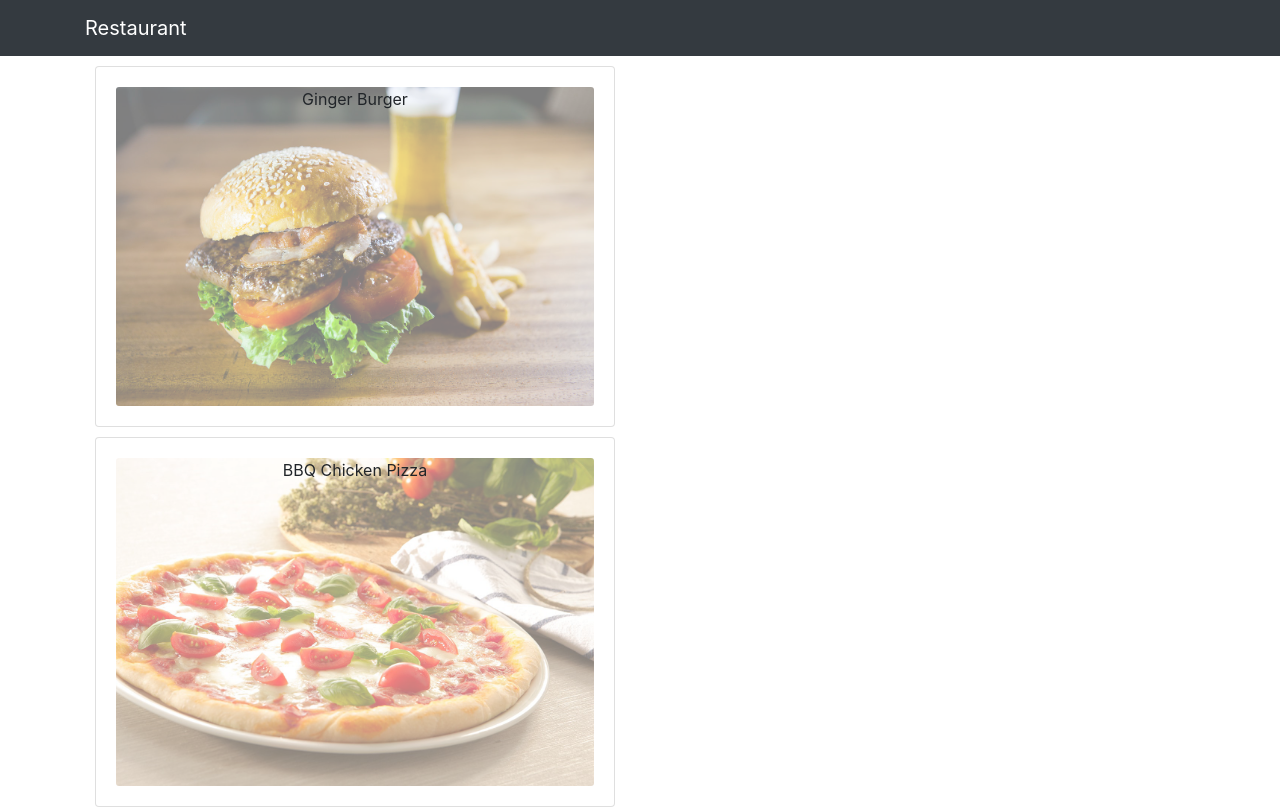
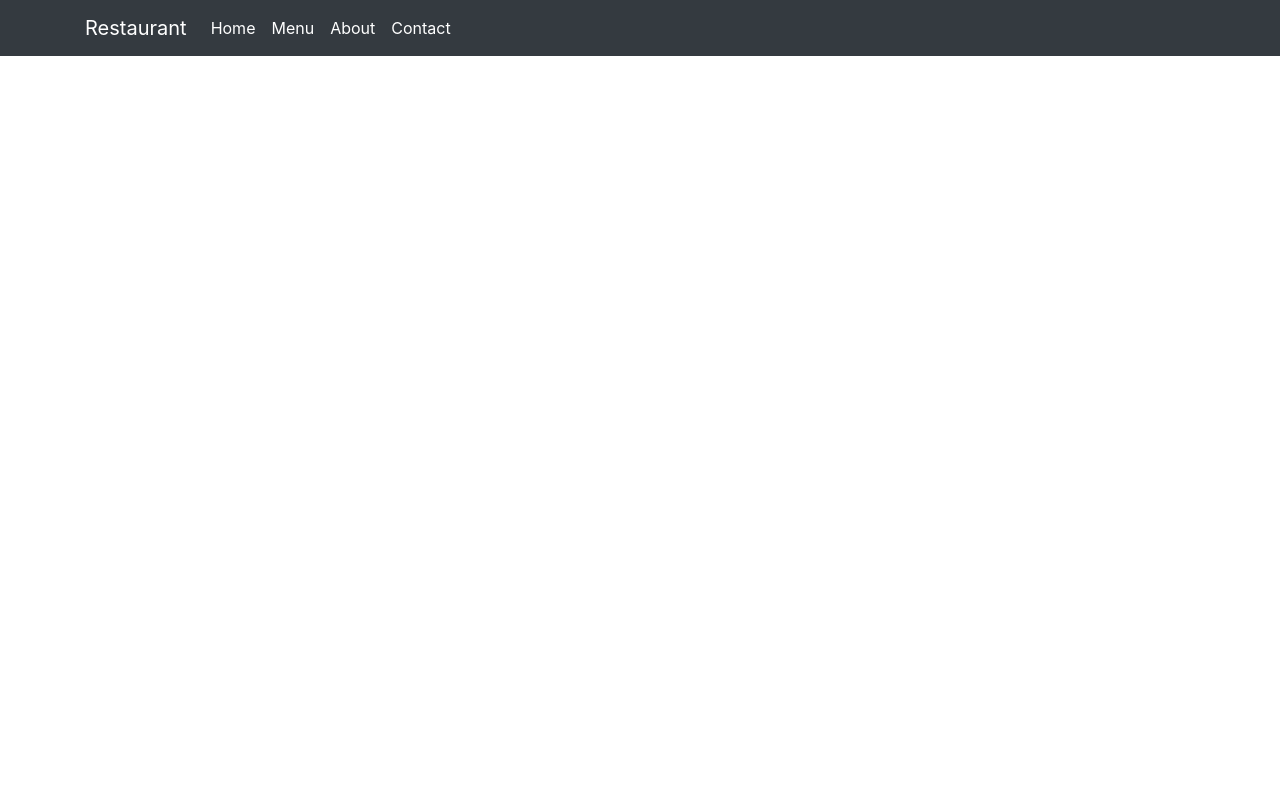
Before and after one commit to touhidulfahim/restaurant-react-app, a React (Create React App) app: page /home in a window 1280 px wide. Shown: the top 809 px of the page. Built offline with nearby package versions, Linux system fonts and the light colour scheme.

Commit message:
Added Router

```diff
--- a/package.json
+++ b/package.json
@@ -11,6 +11,8 @@
     "react": "^17.0.2",
     "react-dom": "^17.0.2",
     "react-popper": "^2.2.3",
+    "react-router": "^5.2.0",
+    "react-router-dom": "^5.2.0",
     "react-scripts": "4.0.3",
     "reactstrap": "^8.5.1",
     "web-vitals": "^1.1.1"
--- a/src/App.js
+++ b/src/App.js
@@ -1,11 +1,14 @@
 import React from 'react';
 import './App.css';
 import MainComponent from './components/MainComponents'
+import { BrowserRouter } from 'react-router-dom'
 
 function App() {
   return (
     <div className="App">
-      <MainComponent />
+      <BrowserRouter>
+        <MainComponent />
+      </BrowserRouter>
     </div>
   );
 }
--- /dev/null
+++ b/src/components/body/About.js
@@ -0,0 +1,9 @@
+import React from 'react'
+
+
+const About = () => {
+    return (
+        <div></div>
+    )
+}
+export default About;
--- a/src/components/body/Body.js
+++ b/src/components/body/Body.js
@@ -1,11 +1,20 @@
 import React from 'react';
 import Menu from './Menu'
+import Home from './Home'
+import About from './About'
+import Contact from './Contact'
+import { Route, Redirect } from 'react-router-dom'
+
 
 
 const Body = () => {
     return (
         <div>
-            <Menu />
+            <Route path="/" exact component={Home} />
+            <Route path="/menu" exact component={Menu} />
+            <Route path="/about" exact component={About} />
+            <Route path="/contact" exact component={Contact} />
+            <Redirect from="/" to="/home" />
         </div>
     );
 }
--- /dev/null
+++ b/src/components/body/Contact.js
@@ -0,0 +1,11 @@
+import React, { Component } from 'react'
+
+class Contact extends Component {
+    render() {
+        return (
+            <div></div>
+        )
+    }
+}
+
+export default Contact;
--- a/src/components/body/DishDetail.js
+++ b/src/components/body/DishDetail.js
@@ -10,8 +10,10 @@
                 <CardBody style={{ textAlign: "left" }}>
                     <CardTitle>{props.dish.name}</CardTitle>
                     <CardText>
-                        <p>{props.dish.description}</p>
-                        <p>Price: {props.dish.price}/-</p>
+                        {props.dish.description}
+                    </CardText>
+                    <CardText>
+                        Price: {props.dish.price}/-
                     </CardText>
                     <hr />
                     <LoadComments comment={props.dish.comments} />
--- /dev/null
+++ b/src/components/body/Home.js
@@ -0,0 +1,11 @@
+import React, { Component } from 'react'
+
+class Home extends Component {
+    render() {
+        return (
+            <div></div>
+        )
+    }
+}
+
+export default Home;
--- a/src/components/body/Menu.js
+++ b/src/components/body/Menu.js
@@ -1,8 +1,8 @@
 import React, { Component } from 'react';
-import DISHES from '../data/dishes'
-import MenuItem from './MenuItem'
-import DishDetail from './DishDetail'
-
+import DISHES from '../data/dishes';
+import MenuItem from './MenuItem';
+import DishDetail from './DishDetail';
+import { CardColumns, Modal, ModalBody, ModalFooter, Button } from 'reactstrap';
 
 
 
@@ -10,13 +10,25 @@
 class Menu extends Component {
     state = {
         dishes: DISHES,
-        selectedDish: null
+        selectedDish: null,
+        modalOpen: false
     }
 
 
     onDishSelect = dish => {
-        this.setState({ selectedDish: dish });
+        this.setState({
+            selectedDish: dish,
+            modalOpen: !this.state.modalOpen
+        },
+        );
     }
+
+    toggleModal = () => {
+        this.setState({
+            modalOpen: !this.state.modalOpen
+        })
+    }
+
 
 
     render() {
@@ -36,12 +48,15 @@
         return (
             <div className="container">
                 <div className="row">
-                    <div className="col-6">
-                        {menu}
-                    </div>
-                    <div className="col-6">
-                        {dishDetail}
-                    </div>
+                    <CardColumns>{menu}</CardColumns>
+                    <Modal isOpen={this.state.modalOpen} onClick={this.toggleModal}>
+                        <ModalBody>
+                            {dishDetail}
+                        </ModalBody>
+                        <ModalFooter>
+                            <Button className="btn-danger" onClick={this.toggleModal}>Close</Button>
+                        </ModalFooter>
+                    </Modal>
                 </div>
             </div>
         );
--- a/src/components/header/Navigation.js
+++ b/src/components/header/Navigation.js
@@ -1,15 +1,48 @@
-import React from 'react';
-import { Navbar, NavbarBrand } from 'reactstrap'
+import React, { Component } from 'react';
+import { Navbar, NavbarBrand, Nav, NavItem, NavbarToggler, Collapse } from 'reactstrap';
+import { Link } from 'react-router-dom';
 
 
-const Navigation = () => {
+class Navigation extends Component {
+    constructor(props) {
+        super(props);
+        this.state = {
+            isNavOpen: false
+        }
+    }
+    navToggle = () => {
+        this.setState({
+            isNavOpen: !this.state.isNavOpen
+        })
+    }
+
+
+    render() {
         return (
-        <Navbar dark color="dark">
+            <Navbar dark color="dark" expand="sm">
                 <div className="container">
+                    <NavbarToggler onClick={this.navToggle} />
                     <NavbarBrand href="/">Restaurant</NavbarBrand>
+                    <Collapse isOpen={this.state.isNavOpen} navbar>
+                        <Nav className="mr-auto" navbar>
+                            <NavItem>
+                                <Link to="/" className="nav-link active">Home</Link>
+                            </NavItem>
+                            <NavItem>
+                                <Link to="/menu" className="nav-link active">Menu</Link>
+                            </NavItem>
+                            <NavItem>
+                                <Link to="/about" className="nav-link active">About</Link>
+                            </NavItem>
+                            <NavItem>
+                                <Link to="/contact" className="nav-link active">Contact</Link>
+                            </NavItem>
+                        </Nav>
+                    </Collapse>
                 </div>
             </Navbar>
         );
     }
+}
 
 export default Navigation;
--- a/src/index.js
+++ b/src/index.js
@@ -8,9 +8,9 @@
 
 
 ReactDOM.render(
-  <React.StrictMode>
-    <App />
-  </React.StrictMode>,
+  <App />,
+  // <React.StrictMode>
+  // </React.StrictMode>,
   document.getElementById('root')
 );
 
```
Also changed, not shown: 1 other file (tests, documents, lock files or other folders). Lines whose indentation alone changed are shown as unchanged.
